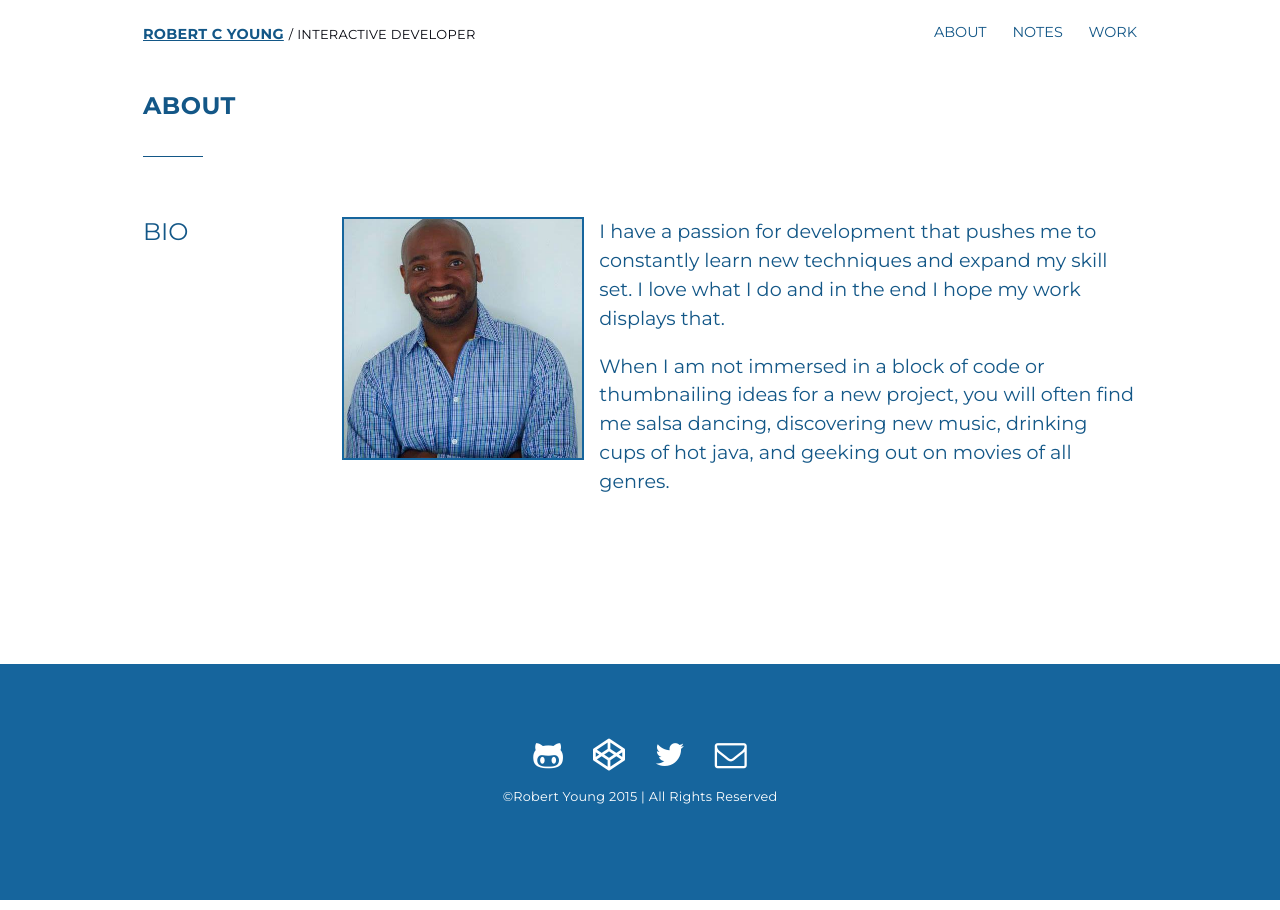
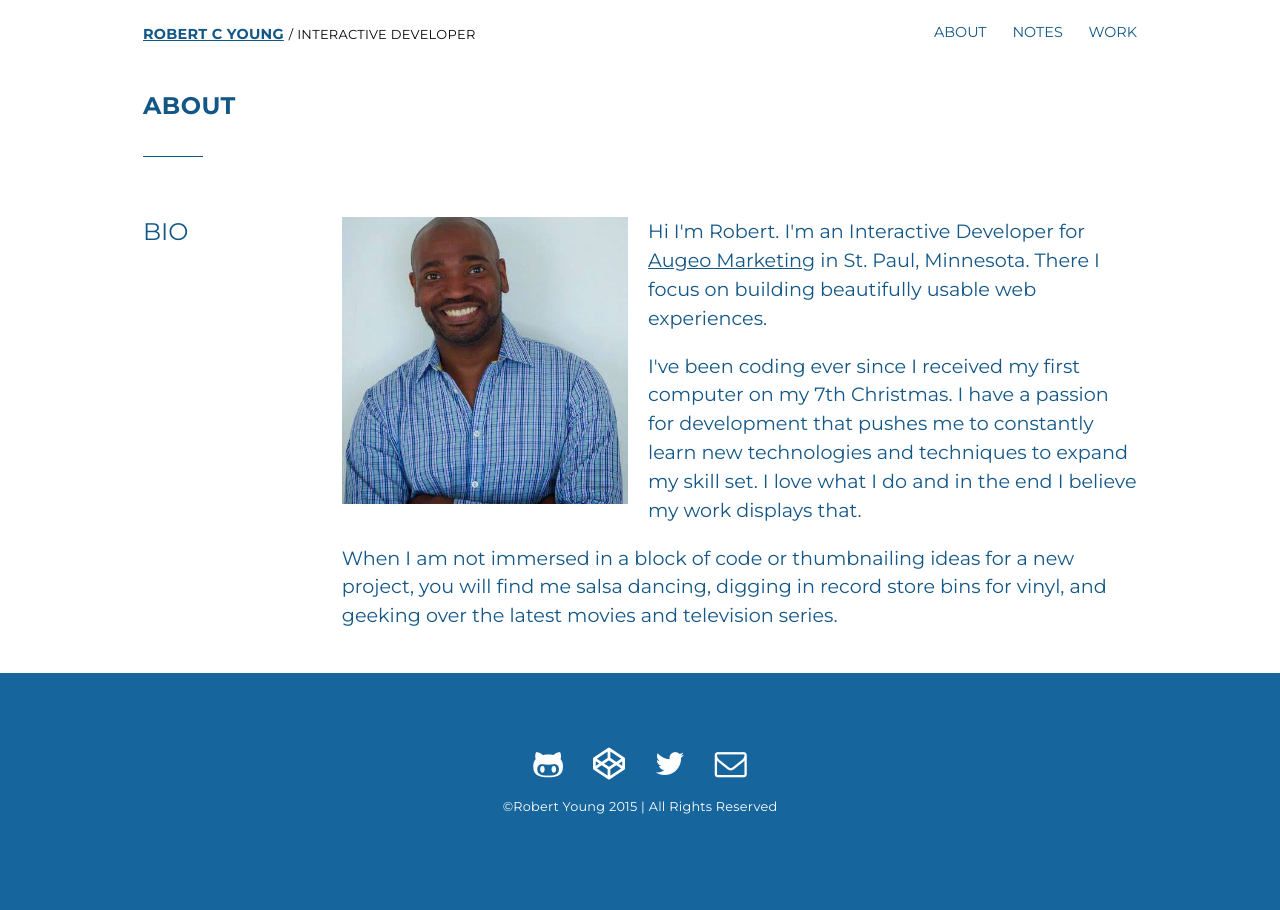
Before and after one commit to ryoungz/robblog, a Jekyll site: the page built from about.html, in a window 1280 px wide. Built offline with Jekyll 4.4.1, drawn with Linux system fonts in a browser that asks for light colours; nearby versions of some CDN libraries.

Commit message:
update about page content

```diff
--- a/_sass/_layout.scss
+++ b/_sass/_layout.scss
@@ -100,10 +100,9 @@ header {
 
 .info-photo {
     float: left;
-    margin-right: 15px;
-    margin-bottom: 15px;
-    max-width: 30%;
-    border: 2px solid #16659D;
+    margin-right: 20px;
+    margin-bottom: 20px;
+    max-width: 36%;
 }
 
 .info-title {
--- a/about.html
+++ b/about.html
@@ -12,9 +12,10 @@ menuitem: true
             <div class="info-title">Bio</div>
             <div class="info-description">
             <img class="info-photo" src="img/bio_photo.jpg" alt="Robert bio photo">
-            <p>I have a passion for development that pushes me to constantly learn new techniques and expand my skill set. I love what I do and in the end I hope my work displays that.
+            <p>Hi I'm Robert. I'm an Interactive Developer for <a href="http://augeomarketing.com" target="_blank">Augeo Marketing</a> in St. Paul, Minnesota. There I focus on building beautifully usable web experiences.</p>
+            <p>I've been coding ever since I received my first computer on my 7th Christmas. I have a passion for development that pushes me to constantly learn new technologies and techniques to expand my skill set. I love what I do and in the end I believe my work displays that.
             </p>
-            <p>When I am not immersed in a block of code or thumbnailing ideas for a new project, you will often find me salsa dancing, discovering new music, drinking cups of hot java, and geeking out on movies of all genres.
+            <p>When I am not immersed in a block of code or thumbnailing ideas for a new project, you will find me salsa dancing, digging in record store bins for vinyl, and geeking over the latest movies and television series.
             </p>
             </div>
         </div>
```
